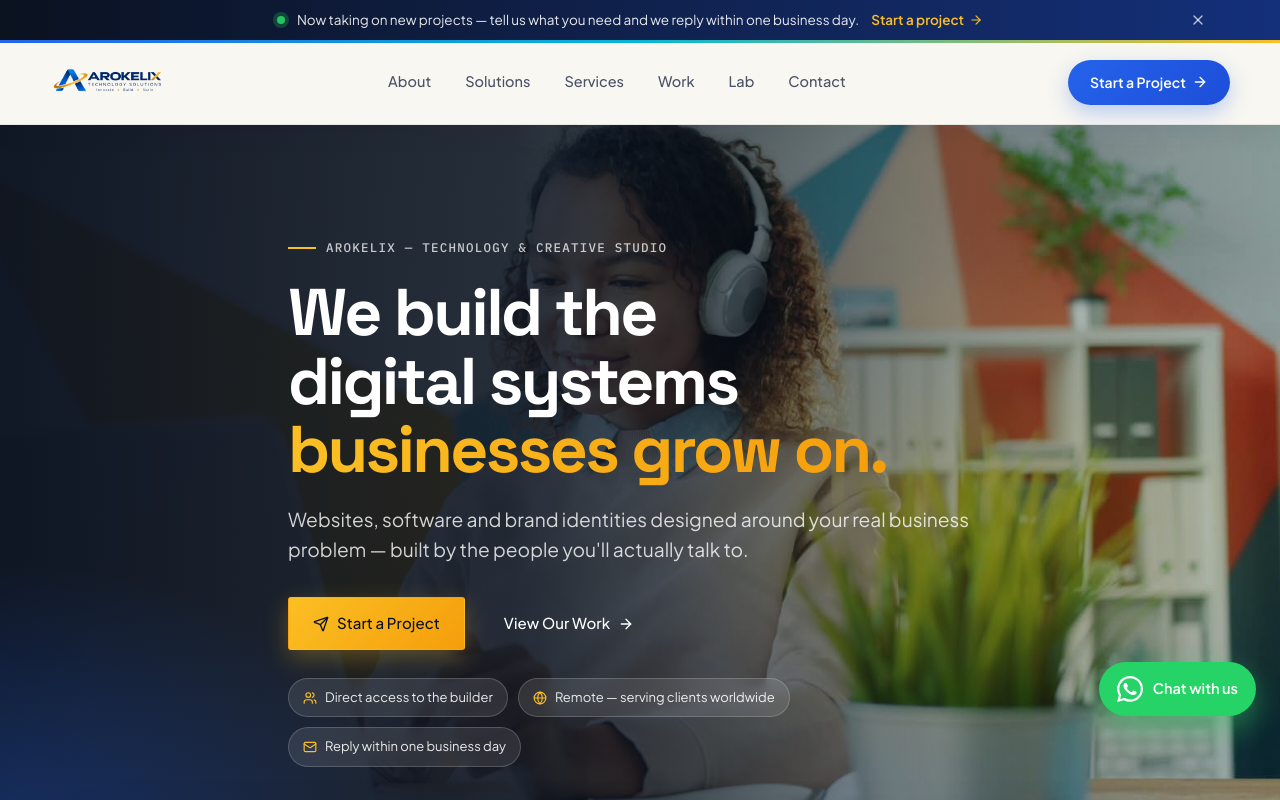
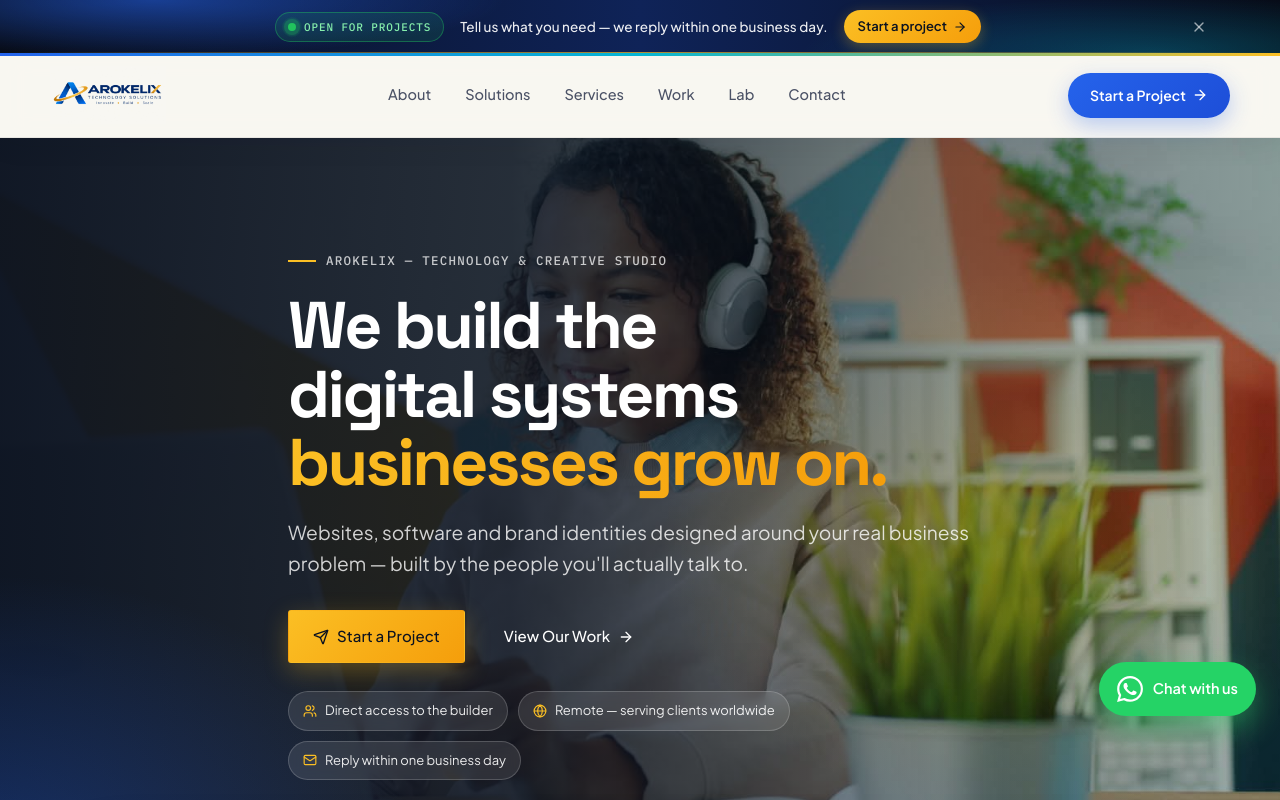
Before and after one commit to aronmuiyionko57-beep/arokelix, a Next.js app: page / in a window 1280 px wide. Shown: the top 800 px of the page. Built offline with nearby package versions, Linux system fonts and the light colour scheme.

Commit message:
Premium announcement bar

```diff
--- a/app/components/AnnouncementBar.tsx
+++ b/app/components/AnnouncementBar.tsx
@@ -24,10 +24,11 @@ export default function AnnouncementBar() {
   return (
     <div className="announce" role="region" aria-label="Announcement">
       <div className="wrap announce-inner">
-        <span className="announce-dot" aria-hidden="true" />
-        <p>
-          Now taking on new projects — tell us what you need and we reply within one business day.
-        </p>
+        <span className="announce-badge">
+          <span className="announce-dot" aria-hidden="true" />
+          Open for projects
+        </span>
+        <p>Tell us what you need — we reply within one business day.</p>
         <a href="/contact" className="announce-link">
           Start a project <ArrowRight size={14} aria-hidden="true" />
         </a>
--- a/app/globals.css
+++ b/app/globals.css
@@ -1681,3 +1681,135 @@ textarea:focus-visible{
 .testimonial figcaption{display:flex;flex-direction:column;gap:2px;}
 .testimonial figcaption b{font-size:15.5px;}
 .testimonial figcaption span{font-size:13.5px;color:var(--text-2);}
+
+/* ===== Announcement bar ===== */
+.announce{
+  position:relative;
+  z-index:55;
+  overflow:hidden;
+  color:#fff;
+  font-size:13.5px;
+  background:
+    radial-gradient(500px 80px at 12% 0%, rgba(37,99,235,0.55), transparent 70%),
+    radial-gradient(500px 80px at 90% 100%, rgba(6,182,212,0.28), transparent 70%),
+    linear-gradient(90deg,#070C18 0%,#0F2358 50%,#070C18 100%);
+}
+.announce::before{
+  content:"";
+  position:absolute;
+  inset:0;
+  background:linear-gradient(110deg, transparent 35%, rgba(255,255,255,0.10) 50%, transparent 65%);
+  transform:translateX(-100%);
+  animation:announce-sweep 7s ease-in-out infinite;
+  pointer-events:none;
+}
+.announce::after{
+  content:"";
+  position:absolute;
+  left:0;right:0;bottom:0;
+  height:1px;
+  background:linear-gradient(90deg, transparent, rgba(251,191,36,0.7), transparent);
+}
+@keyframes announce-sweep{
+  0%,55%{transform:translateX(-100%);}
+  100%{transform:translateX(100%);}
+}
+.announce-inner{
+  position:relative;
+  display:flex;
+  align-items:center;
+  justify-content:center;
+  gap:16px;
+  padding-top:10px;
+  padding-bottom:10px;
+  padding-right:52px;
+}
+.announce-badge{
+  display:inline-flex;
+  align-items:center;
+  gap:8px;
+  padding:5px 12px;
+  border-radius:999px;
+  background:rgba(34,197,94,0.12);
+  border:1px solid rgba(34,197,94,0.40);
+  color:#86EFAC;
+  font-family:"IBM Plex Mono",monospace;
+  font-size:11px;
+  font-weight:500;
+  letter-spacing:0.08em;
+  text-transform:uppercase;
+  white-space:nowrap;
+}
+.announce-dot{
+  position:relative;
+  width:8px;height:8px;
+  border-radius:50%;
+  background:#22C55E;
+  flex-shrink:0;
+}
+.announce-dot::after{
+  content:"";
+  position:absolute;
+  inset:-4px;
+  border-radius:50%;
+  background:rgba(34,197,94,0.45);
+  animation:announce-pulse 2s ease-out infinite;
+}
+@keyframes announce-pulse{
+  0%{transform:scale(0.5);opacity:0.9;}
+  100%{transform:scale(1.6);opacity:0;}
+}
+.announce-inner p{
+  margin:0;
+  color:rgba(255,255,255,0.92);
+  font-weight:500;
+  letter-spacing:0.005em;
+}
+.announce-link{
+  display:inline-flex;
+  align-items:center;
+  gap:6px;
+  padding:6px 14px;
+  border-radius:999px;
+  background:linear-gradient(135deg,#FBBF24,#F59E0B);
+  color:#0B1220;
+  font-size:13px;
+  font-weight:600;
+  white-space:nowrap;
+  box-shadow:0 4px 14px rgba(251,191,36,0.30);
+  transition:transform .2s ease, box-shadow .2s ease;
+}
+.announce-link:hover{
+  transform:translateY(-1px);
+  box-shadow:0 8px 20px rgba(251,191,36,0.45);
+}
+.announce-link svg{transition:transform .2s ease;}
+.announce-link:hover svg{transform:translateX(3px);}
+.announce-close{
+  position:absolute;
+  right:16px;
+  top:50%;
+  transform:translateY(-50%);
+  width:30px;height:30px;
+  border:0;
+  border-radius:8px;
+  background:transparent;
+  color:rgba(255,255,255,0.6);
+  cursor:pointer;
+  display:flex;align-items:center;justify-content:center;
+  transition:background .2s ease, color .2s ease;
+}
+.announce-close:hover{background:rgba(255,255,255,0.12);color:#fff;}
+@media (max-width:760px){
+  .announce-inner{
+    justify-content:flex-start;
+    flex-wrap:wrap;
+    gap:8px 12px;
+    padding-left:20px;
+    padding-right:50px;
+  }
+  .announce-inner p{display:none;}
+}
+@media (prefers-reduced-motion: reduce){
+  .announce::before,.announce-dot::after{animation:none;}
+}
--- a/app/layout.tsx
+++ b/app/layout.tsx
@@ -58,8 +58,8 @@ export default function RootLayout({ children }: { children: React.ReactNode })
           dangerouslySetInnerHTML={{ __html: JSON.stringify(jsonLd) }}
         />
         <ScrollProgress />
-<AnnouncementBar />
-{children}
+        <AnnouncementBar />
+        {children}
         <FloatingWhatsApp />
       </body>
     </html>
--- a/app/page.tsx
+++ b/app/page.tsx
@@ -19,11 +19,10 @@ import SiteHeader from "./components/SiteHeader";
 import SiteFooter from "./components/SiteFooter";
 import FAQ from "./components/FAQ";
 import Engagements from "./components/Engagements";
+import ProjectPlanner from "./components/ProjectPlanner";
+import Industries from "./components/Industries";
 import Commitments from "./components/Commitments";
 import Testimonials from "./components/Testimonials";
-import ProjectPlanner from "./components/ProjectPlanner";
-import Industries from "./components/Industries";
-
 
 const processSteps = [
   { n: "01", icon: Search, title: "Discover", text: "Understand your objectives, constraints and requirements." },
@@ -290,6 +289,8 @@ export default function Home() {
         </Reveal>
       </section>
 
+      <Industries />
+
       <section id="process" className="process bg-alt">
         <Reveal>
           <div className="wrap">
@@ -391,6 +392,10 @@ export default function Home() {
         </Reveal>
       </section>
 
+      <Commitments />
+
+      <Testimonials />
+
       <ProjectPlanner />
 
       <FAQ />
```
